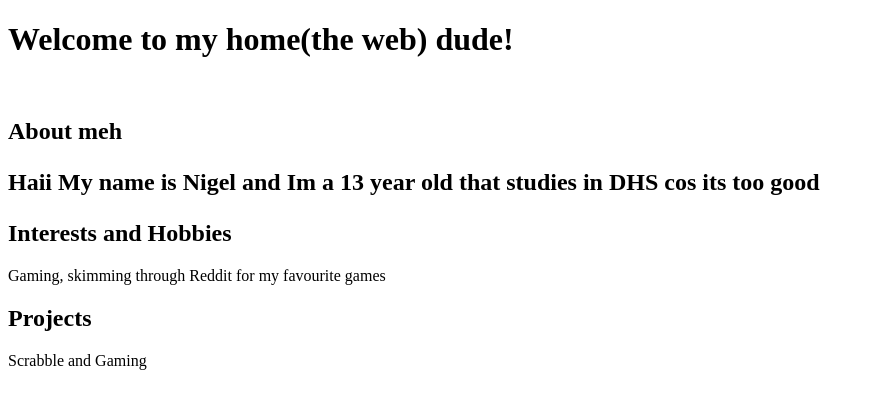
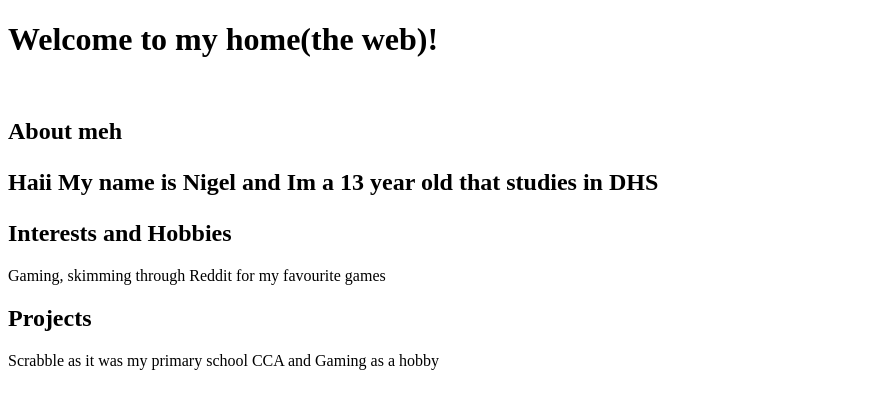
Before and after one commit to dhs17y1NigelYeap/dhs17y1nigelyeap.github.io, a plain HTML site: page index.html in a window 1280 px wide. Shown: the whole page, without its empty margins (0-875 px from the left). Drawn offline with Linux system fonts and the light colour scheme.

Commit message:
Update index.html

```diff
--- a/index.html
+++ b/index.html
@@ -2,15 +2,14 @@
 <html>
  <head>
    <link rel="stylesheet" href:"style.css" />
-   <title>Dope Profile</title>
  </head>
  <body>
-   <h1>Welcome to my home(the web) dude!</h1>
+   <h1>Welcome to my home(the web)!</h1>
    <img scr="pics.jpg" />
    <h2>About meh<h2>
-   <p> Haii My name is Nigel and Im a 13 year old that studies in DHS cos its too good</p>
+   <p> Haii My name is Nigel and Im a 13 year old that studies in DHS</p>
    <h2>Interests and Hobbies</h2>
    <p>Gaming, skimming through Reddit for my favourite games</p>
    <h2>Projects</h2>
-    <p>Scrabble and Gaming</p>
+   <p>Scrabble as it was my primary school CCA and Gaming as a hobby</p>
     </body>
```
